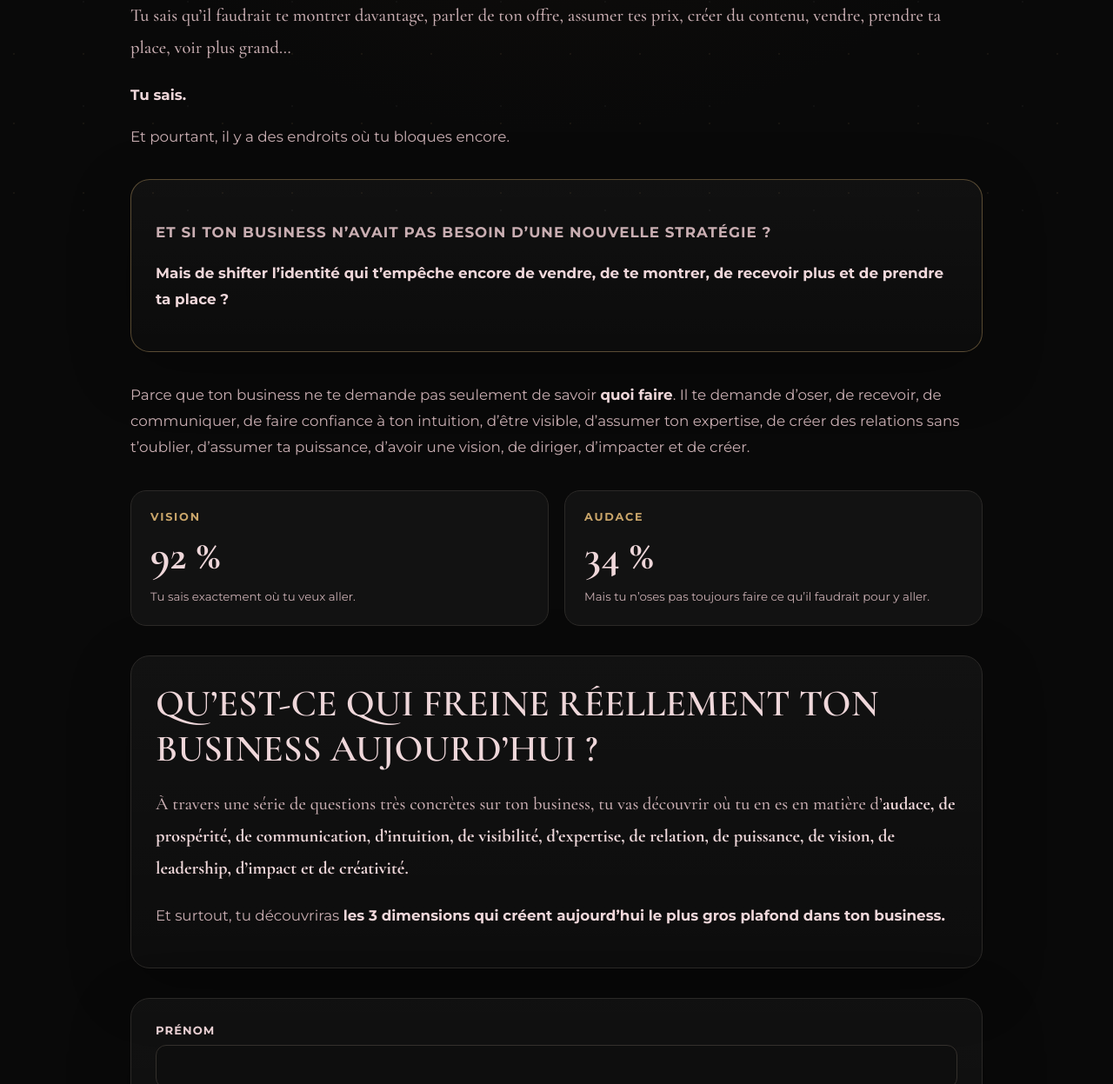
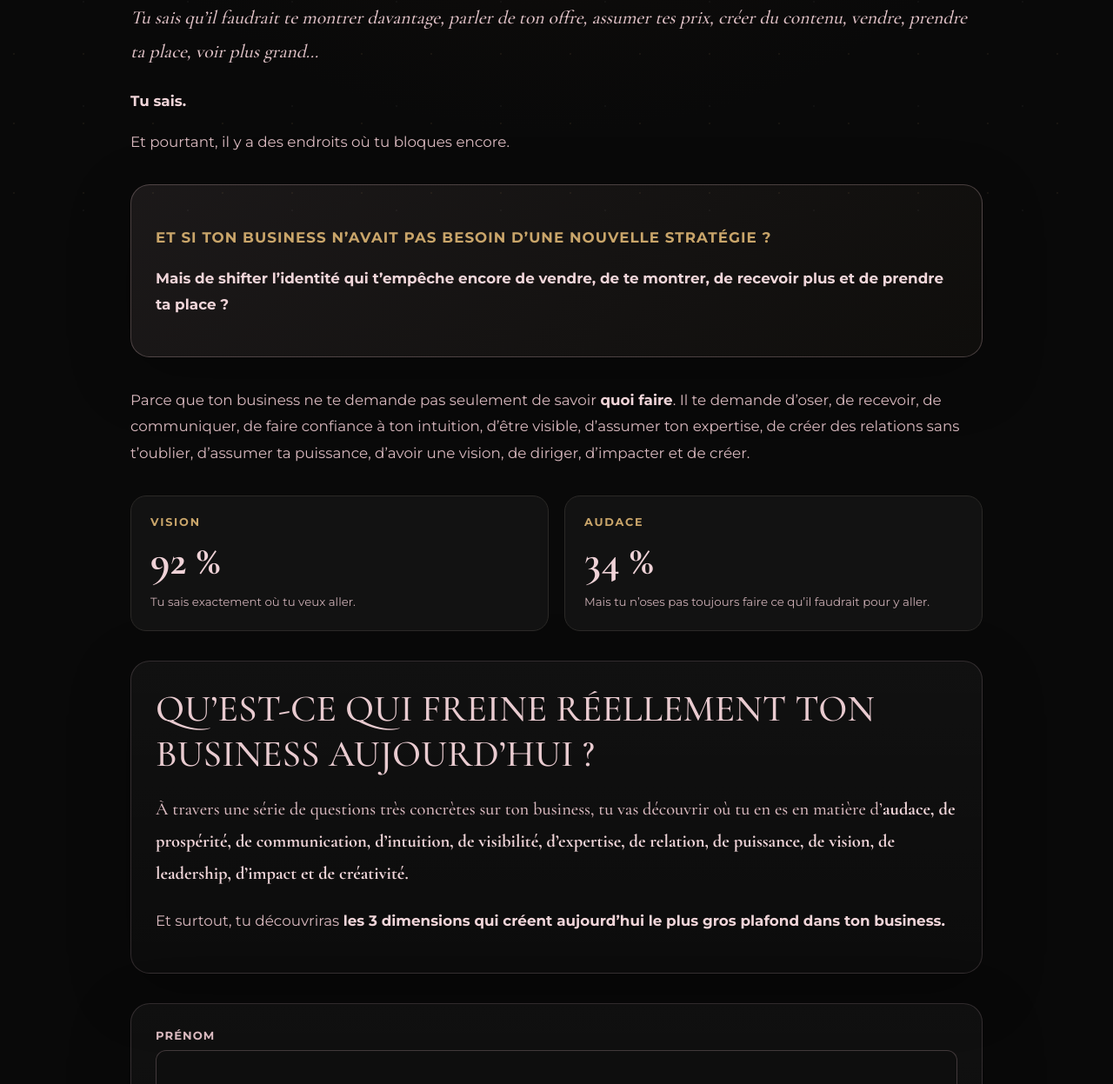
Before and after one commit to alkemiabyorelya-ui/diagnostic-success, a plain HTML site: page index.html in a window 1280 px wide. Shown: the part 514-1761 px from the top of the page at 87% size. Drawn offline with nearby package versions, Linux system fonts and the light colour scheme.

Commit message:
Force ALKEMIA blush palette and feminine editorial hierarchy

```diff
--- a/styles.css
+++ b/styles.css
@@ -25,3 +25,22 @@ strong{color:#efd7da}
 .cta,button{font-family:Montserrat,Arial,sans-serif}
 .eyebrow,.dimension,.score-demo span,.result-card h4{color:#c9a56a}
 .hero>p:first-of-type,.intro-card p:first-of-type{font-family:"Cormorant Garamond",serif;font-size:1.28rem}
+
+/* v3 — ALKÉMIA visual identity: blush + feminine editorial hierarchy */
+html body main,html body main p,html body main small,html body main label,
+html body main .quiz-topbar,html body main .consent{color:#d9b9bf!important}
+html body main strong{color:#f0d5d9!important}
+html body main h1,html body main h2,html body main h3{color:#e9cbd0!important}
+html body main h1{font-family:"Cormorant Garamond",Georgia,serif!important;font-weight:500!important}
+html body main h2{font-family:"Cormorant Garamond",Georgia,serif!important;font-style:italic!important;font-weight:500!important;color:#dcbcc2!important}
+html body main h3{font-family:"Cormorant Garamond",Georgia,serif!important;font-weight:500!important}
+html body main .hero>p:first-of-type{font-family:"Cormorant Garamond",Georgia,serif!important;font-size:1.35rem!important;font-style:italic!important;color:#e0c2c7!important}
+html body main .eyebrow,html body main .dimension,html body main .callout-kicker,
+html body main .score-demo span,html body main .result-card h4{color:#c9a56a!important}
+html body main .callout{background:linear-gradient(135deg,rgba(217,185,191,.09),rgba(201,165,106,.035))!important;border-color:rgba(217,185,191,.28)!important}
+html body main .intro-card,html body main .form-card,html body main .quiz-card,
+html body main .result-card,html body main .offer-card{border-color:rgba(217,185,191,.18)!important}
+html body main .score-demo small,html body main .score-card span{color:#cbaeb4!important}
+html body main .score-demo strong,html body main .score-card strong{color:#efd2d7!important}
+html body main .answer-btn{color:#e3c5ca!important;border-color:rgba(217,185,191,.22)!important}
+html body main input[type="text"],html body main input[type="email"]{color:#efd2d7!important;border-color:rgba(217,185,191,.25)!important}
```
